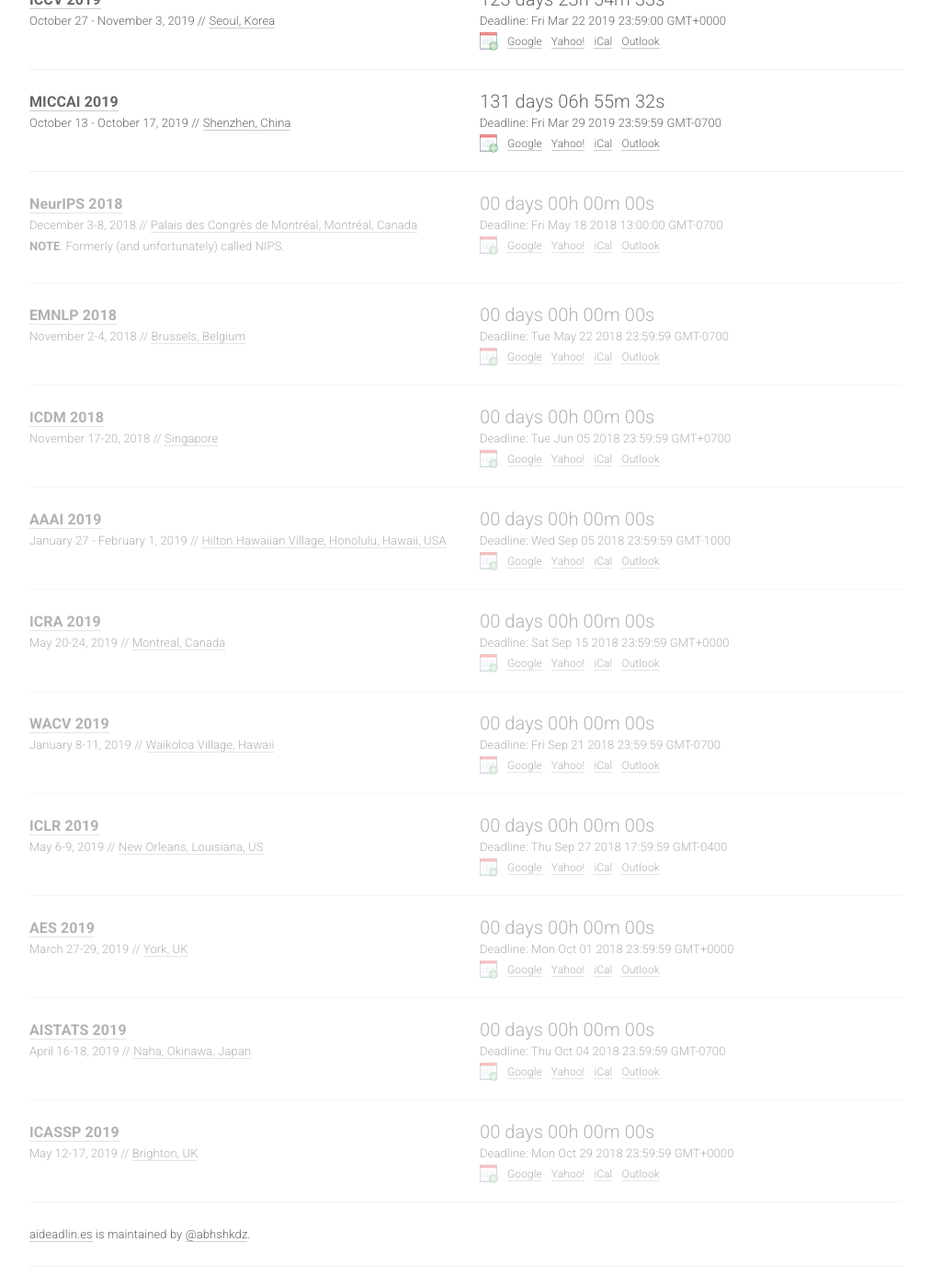
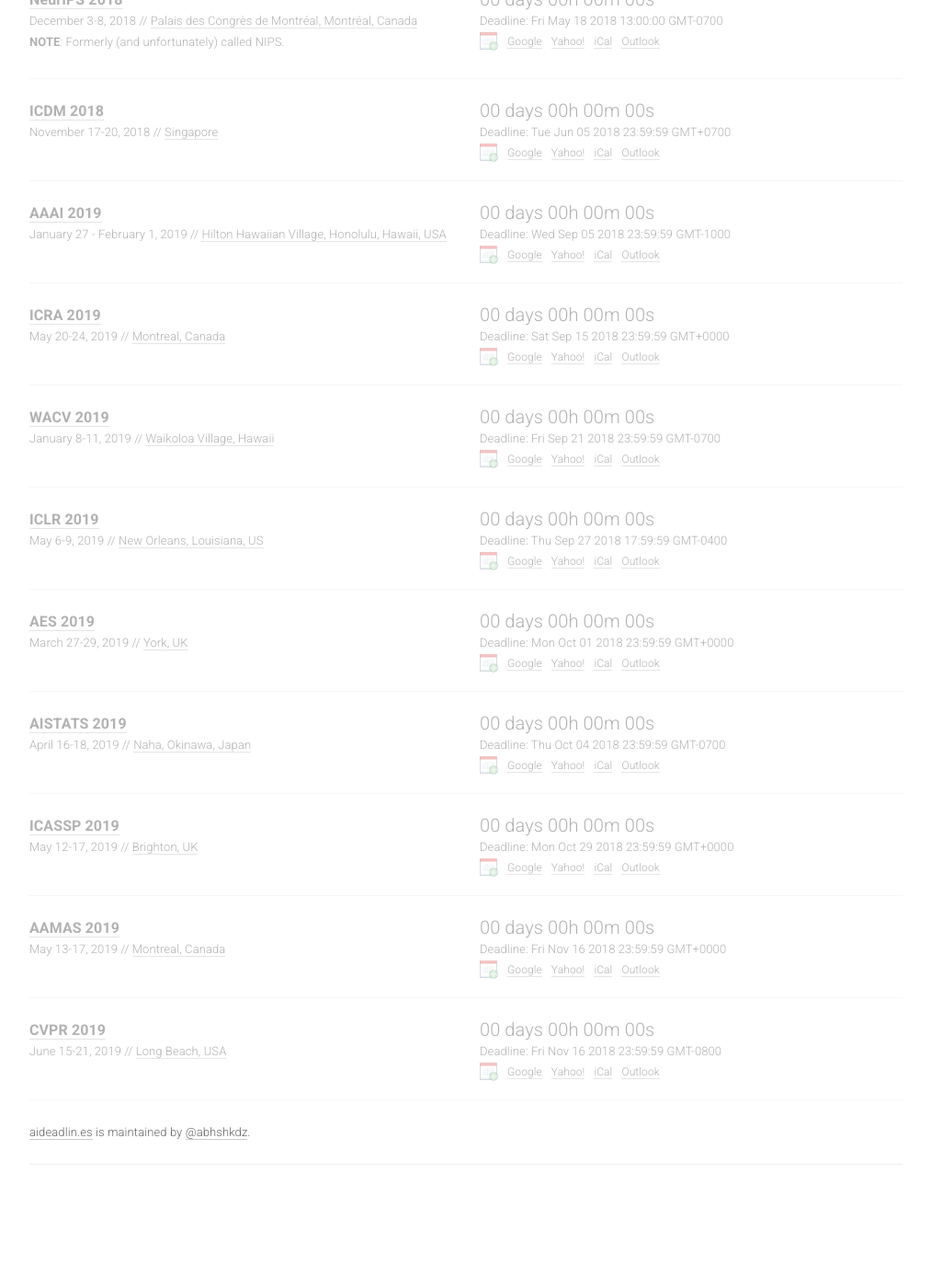
Before and after one commit to paperswithcode/ai-deadlines, a Jekyll site: the page built from index.html, in a window 1280 px wide and 1400 px high, scrolled down 1500 px. Shown: the whole window at 92% size, without its empty margins (133-1146 px from the left). Built offline with Jekyll 4.4.1, drawn with Linux system fonts in a browser that asks for light colours; nearby versions of some CDN libraries; comment, search, counter and statistics services are not loaded; after the commit the page ends 2789 px from its top, so only the background shows below that; some of the changed text lies outside the part shown.

Commit message:
Rearranges

```diff
--- a/_data/conferences.yml
+++ b/_data/conferences.yml
@@ -1,31 +1,11 @@
 
 ---
-
-- title: AAMAS
-  year: 2019
-  id: aamas19
-  link: http://aamas2019.encs.concordia.ca/
-  deadline: "2018-11-16 23:59:59"
-  timezone: Etc/GMT
-  date: May 13-17, 2019
-  place: Montreal, Canada
-  sub: ML
-
-- title: CVPR
-  year: 2019
-  id: cvpr19
-  link: http://cvpr2019.thecvf.com/
-  deadline: "2018-11-16 23:59:59"
-  timezone: America/Los_Angeles
-  date: June 15-21, 2019
-  place: Long Beach, USA
-  sub: CV
 
 - title: NAACL
   year: 2019
   id: naacl19
   link: http://naacl2019.org/
-  deadline: "2018-12-10 23:59:59"
+  deadline: '2018-12-10 23:59:59'
   timezone: Etc/GMT+12
   date: June 2-7, 2019
   place: Minneapolis, USA
@@ -35,18 +15,18 @@
   year: 2019
   id: icml19
   link: https://icml.cc/Conferences/2019
-  deadline: "2019-01-23 15:59:00"
+  deadline: '2019-01-23 15:59:00'
   timezone: America/Los_Angeles
   date: June 10-15, 2019
   place: Long Beach, USA
   sub: ML
-  note: "<b>NOTE</b>: Mandatory abstract deadline on Jan 18, 2019. More info <a href='https://icml.cc/Conferences/2019/CallForPapers'>here</a>."
+  note: '<b>NOTE</b>: Mandatory abstract deadline on Jan 18, 2019. More info <a href=''https://icml.cc/Conferences/2019/CallForPapers''>here</a>.'
 
 - title: GECCO
   year: 2019
   id: gecco19
   link: https://gecco-2019.sigevo.org/index.html/tiki-index.php
-  deadline: "2019-01-30 23:59:59"
+  deadline: '2019-01-30 23:59:59'
   timezone: Etc/GMT+10
   date: July 13 - 17, 2019
   place: Prague, Czech Republic
@@ -56,7 +36,7 @@
   year: 2019
   id: colt19
   link: http://www.learningtheory.org/colt2019/
-  deadline: "2019-02-01 23:00:00"
+  deadline: '2019-02-01 23:00:00'
   timezone: America/New_York
   date: June 25-28, 2019
   place: Phoenix, AZ
@@ -66,7 +46,7 @@
   year: 2019
   id: rss19
   link: http://www.roboticsconference.org/
-  deadline: "2019-02-01 23:59:00"
+  deadline: '2019-02-01 23:59:00'
   timezone: America/Los_Angeles
   date: June 22-26, 2019
   place: Freiburg, Germany
@@ -76,7 +56,7 @@
   year: 2019
   id: kdd19
   link: https://www.kdd.org/kdd2019
-  deadline: "2019-02-02 23:59:59"
+  deadline: '2019-02-02 23:59:59'
   timezone: Etc/GMT
   date: August 3-7, 2019
   place: Anchorage, Alaska, USA
@@ -86,7 +66,7 @@
   year: 2019
   id: ijcai19
   link: https://www.ijcai19.org/
-  deadline: "2019-02-25 23:59:59"
+  deadline: '2019-02-25 23:59:59'
   timezone: Etc/GMT
   date: August 10-16, 2019
   place: Macau, China
@@ -96,7 +76,7 @@
   year: 2019
   id: iros2019
   link: https://www.iros2019.org/
-  deadline: "2019-03-01 23:59:59"
+  deadline: '2019-03-01 23:59:59'
   timezone: Etc/GMT
   date: November 3-9, 2019
   place: Macau, China
@@ -106,7 +86,7 @@
   year: 2019
   id: acl19
   link: http://acl2019.org/
-  deadline: "2019-03-04 23:59:00"
+  deadline: '2019-03-04 23:59:00'
   timezone: Etc/GMT+12
   date: July 28-August 2, 2019
   place: Florence, Italy
@@ -116,7 +96,7 @@
   year: 2019
   id: iccv19
   link: http://iccv2019.thecvf.com/
-  deadline: "2019-03-22 23:59:00"
+  deadline: '2019-03-22 23:59:00'
   timezone: Etc/GMT
   date: October 27 - November 3, 2019
   place: Seoul, Korea
@@ -135,29 +115,19 @@
 - title: NeurIPS
   year: 2018
   id: neurips18
-  link: https://nips.cc/Conferences/2018
-  deadline: "2018-05-18 13:00:00"
+  link: https://neurips.cc/Conferences/2018
+  deadline: '2018-05-18 13:00:00'
   timezone: America/Los_Angeles
   date: December 3-8, 2018
   place: "Palais des Congr\xE8s de Montr\xE9al, Montr\xE9al, Canada"
   sub: ML
-  note: "<b>NOTE</b>: Formerly (and unfortunately) called NIPS."
-
-- title: EMNLP
-  year: 2018
-  id: emnlp18
-  link: http://emnlp2018.org
-  deadline: "2018-05-22 23:59:59"
-  timezone: America/Los_Angeles
-  date: November 2-4, 2018
-  place: Brussels, Belgium
-  sub: NLP
+  note: '<b>NOTE</b>: Formerly (and unfortunately) called NIPS.'
 
 - title: ICDM
   year: 2018
   id: icdm2018
   link: http://icdm2018.org/
-  deadline: "2018-06-05 23:59:59"
+  deadline: '2018-06-05 23:59:59'
   timezone: Etc/GMT-7
   date: November 17-20, 2018
   place: Singapore
@@ -167,7 +137,7 @@
   year: 2019
   id: aaai19
   link: https://aaai.org/Conferences/AAAI-19/
-  deadline: "2018-09-05 23:59:59"
+  deadline: '2018-09-05 23:59:59'
   timezone: Etc/GMT+10
   date: January 27 - February 1, 2019
   place: Hilton Hawaiian Village, Honolulu, Hawaii, USA
@@ -177,7 +147,7 @@
   year: 2019
   id: icra2019
   link: https://icra2019.org//
-  deadline: "2018-09-15 23:59:59"
+  deadline: '2018-09-15 23:59:59'
   timezone: Etc/GMT
   date: May 20-24, 2019
   place: Montreal, Canada
@@ -187,7 +157,7 @@
   year: 2019
   id: wacv19
   link: http://wacv19.uccs.us/
-  deadline: "2018-09-21 23:59:59"
+  deadline: '2018-09-21 23:59:59'
   timezone: America/Los_Angeles
   date: January 8-11, 2019
   place: Waikoloa Village, Hawaii
@@ -197,7 +167,7 @@
   year: 2019
   id: iclr19
   link: http://iclr.cc/
-  deadline: "2018-09-27 17:59:59"
+  deadline: '2018-09-27 17:59:59'
   timezone: America/New_York
   date: May 6-9, 2019
   place: New Orleans, Louisiana, US
@@ -207,7 +177,7 @@
   year: 2019
   id: aes2019
   link: http://www.aes.org/conferences/2019/immersive/
-  deadline: "2018-10-01 23:59:59"
+  deadline: '2018-10-01 23:59:59'
   timezone: Etc/GMT
   date: March 27-29, 2019
   place: York, UK
@@ -217,7 +187,7 @@
   year: 2019
   id: aistats19
   link: https://www.aistats.org/
-  deadline: "2018-10-04 23:59:59"
+  deadline: '2018-10-04 23:59:59'
   timezone: America/Los_Angeles
   date: April 16-18, 2019
   place: Naha, Okinawa, Japan
@@ -227,8 +197,28 @@
   year: 2019
   id: icassp2019
   link: http://icassp2019.com/
-  deadline: "2018-10-29 23:59:59"
+  deadline: '2018-10-29 23:59:59'
   timezone: Etc/GMT
   date: May 12-17, 2019
   place: Brighton, UK
   sub: SP
+
+- title: AAMAS
+  year: 2019
+  id: aamas19
+  link: http://aamas2019.encs.concordia.ca/
+  deadline: '2018-11-16 23:59:59'
+  timezone: Etc/GMT
+  date: May 13-17, 2019
+  place: Montreal, Canada
+  sub: ML
+
+- title: CVPR
+  year: 2019
+  id: cvpr19
+  link: http://cvpr2019.thecvf.com/
+  deadline: '2018-11-16 23:59:59'
+  timezone: America/Los_Angeles
+  date: June 15-21, 2019
+  place: Long Beach, USA
+  sub: CV
```
Also changed, not shown: utils/process.py (+10 -10 lines).
